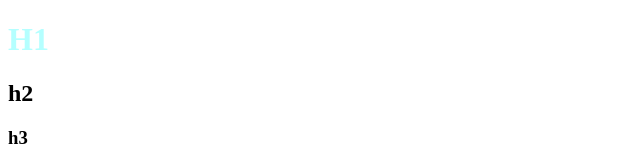
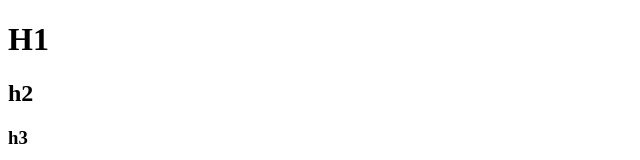
Before and after one commit to NicolasDevel/vaccine-dashboard, a React (Create React App) app: page / in a window 1280 px wide. Shown: the top 160 px of the page, without its empty margins (0-640 px from the left). Built offline with nearby package versions, Linux system fonts and the light colour scheme.

Commit message:
delete space

```diff
--- a/src/theme/main.scss
+++ b/src/theme/main.scss
@@ -1,6 +1,2 @@
 @import './font.scss';
 @import './variables.scss';
-
-h1{
-    color: var(--primary-medium);
-}
```
